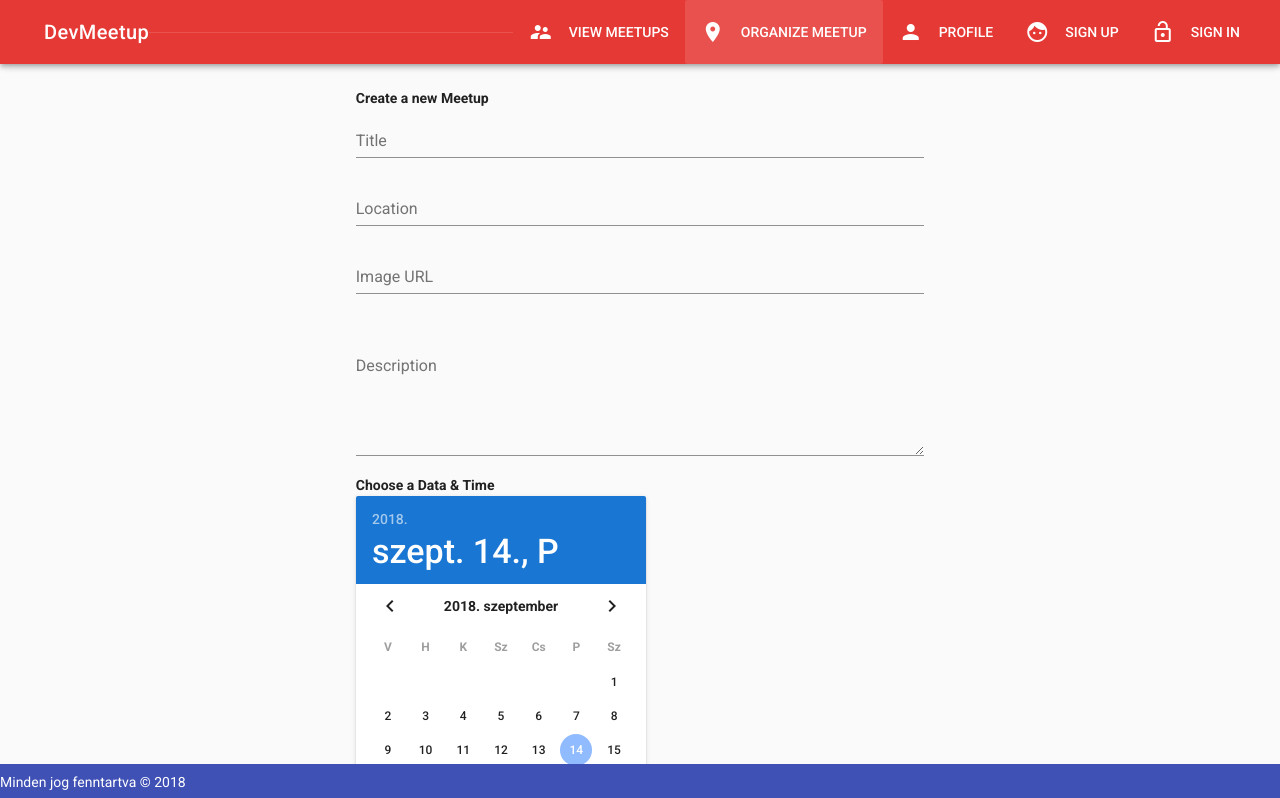
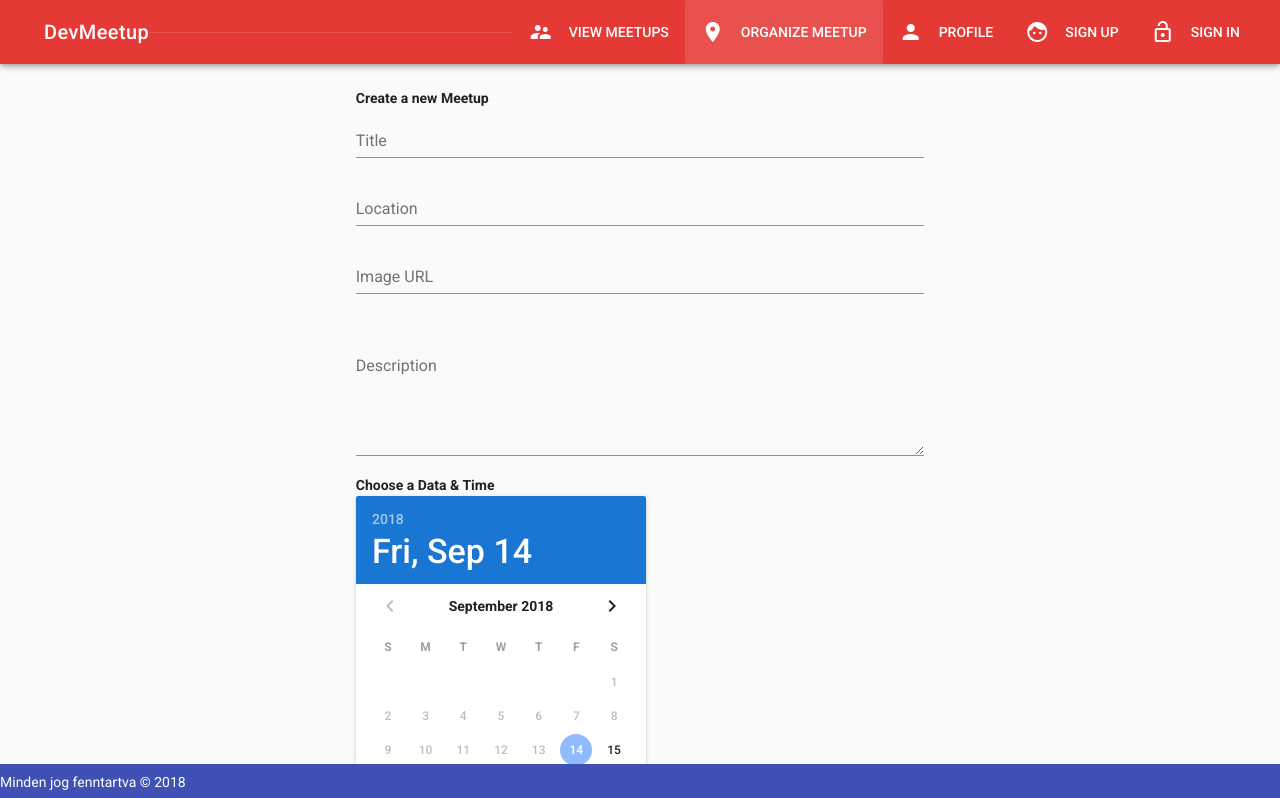
Before and after one commit to I-like-PhysiX/Full_project, a Vue app in the folder Frontend/: page /meetup/new in a window 1280 px wide. Shown: the top 798 px of the page. Built offline with nearby package versions, Linux system fonts and the light colour scheme.

Commit message:
Update CreateMeetup.vue

```diff
--- a/Frontend/src/components/Meetup/CreateMeetup.vue
+++ b/Frontend/src/components/Meetup/CreateMeetup.vue
@@ -61,7 +61,7 @@
           </v-layout>
           <v-layout row class="mb-2">
             <v-flex xs12 sm6 offset-sm3>
-              <v-date-picker v-model="date" locale="hun"></v-date-picker>
+              <v-date-picker v-model="date" :min="new Date().toISOString().slice(0,10)"></v-date-picker>
             </v-flex>
           </v-layout>
           <v-layout row>
```
